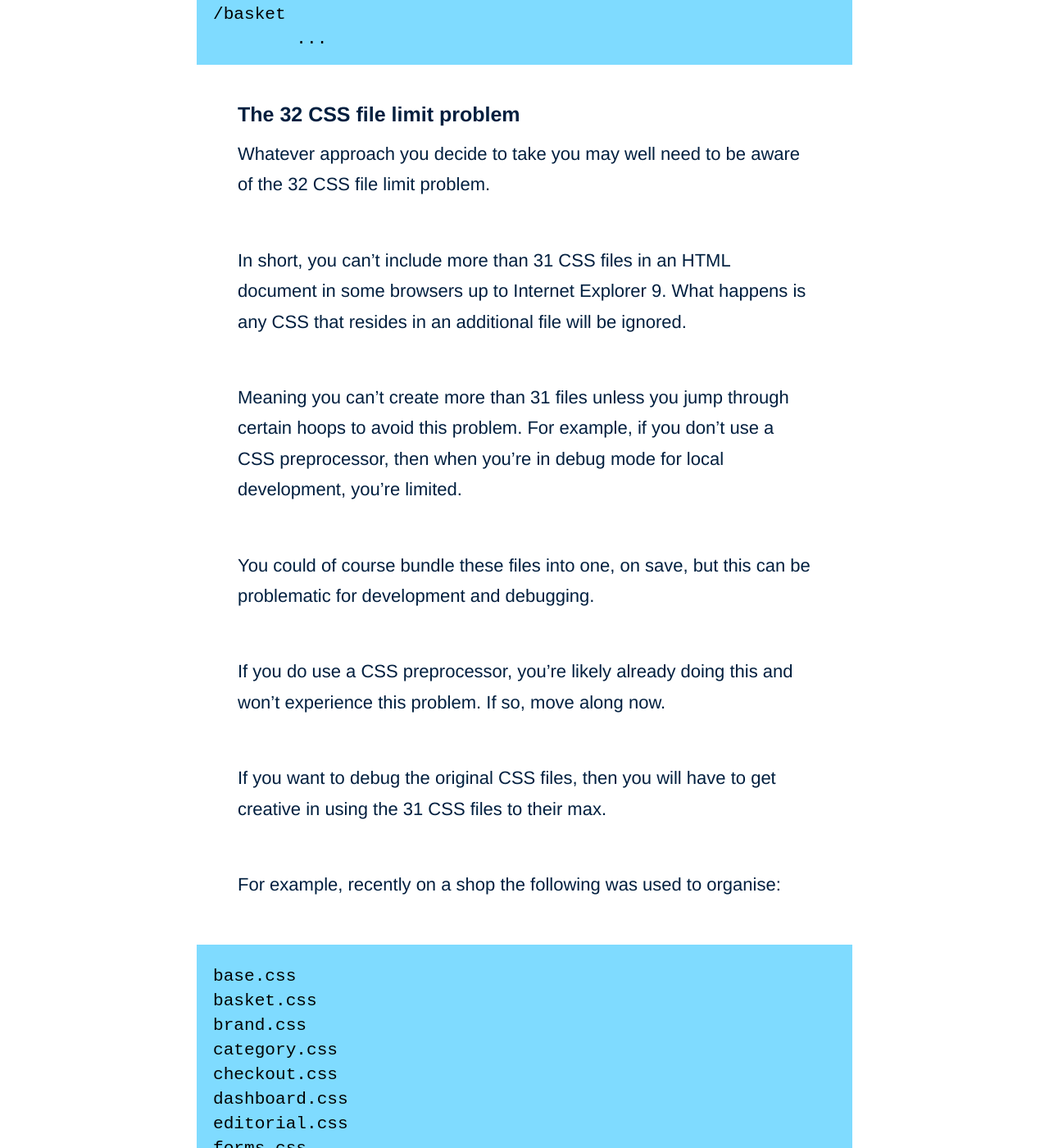
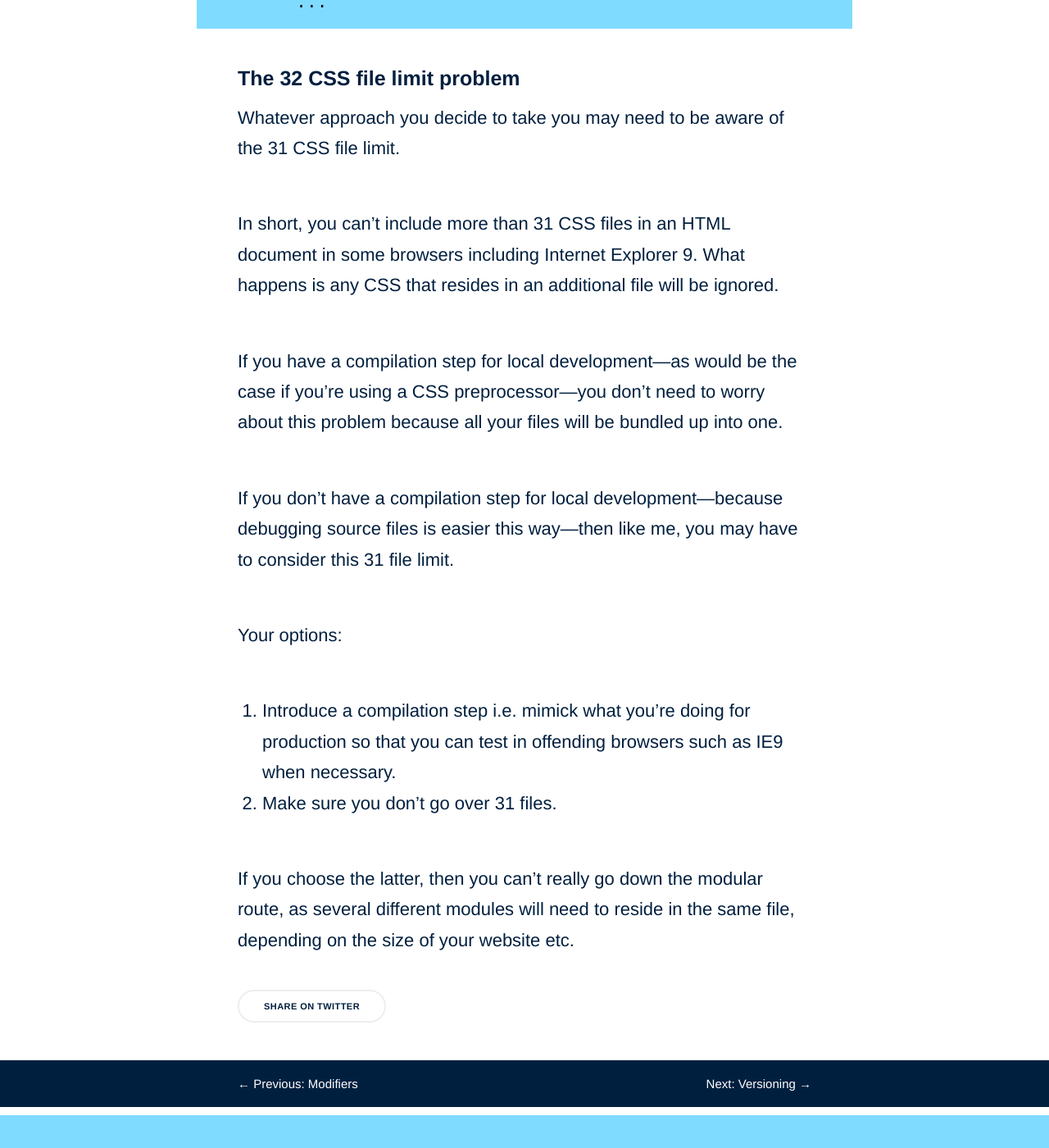
Before and after one commit to adamsilver/maintainablecss.com-jekyll, a Jekyll site: the page built from _chapters/09-organisation.md, in a window 1280 px wide and 1400 px high, scrolled down 2619 px. Shown: the whole window at 82% size. Built offline with Jekyll 4.4.1, drawn with Linux system fonts in a browser that asks for light colours; some of the changed text lies outside the part shown.

Commit message:
Organisation update

```diff
--- a/_chapters/09-organisation.md
+++ b/_chapters/09-organisation.md
@@ -25,94 +25,53 @@ This is the approach I have taken and been exposed to the most.
 
 It's obvious where CSS lives whether it is a global rule such as `body {}` or if it's a module such as `.basket {}`. Additionally, these assets are often modified for deployment, and having them all in one place simplifies this task.
 
-## 2. The CSS in a module folder method
+## 2. CSS in separate folders
 
-This approach means that the CSS folder resides within the module it pertains to as follows:
+This option means that CSS resides within the module it pertains to:
 
 	/basket
 		/controllers
-			BasketController.js
+			...
 		/templates
-			Basket.html
+			...
+		/partials
+			...
+		/whatever
+			...
 		/css
 			basket.css
 	/header
 		...
 
-This approach is great because it groups related functionality under a single module folder. Whether it's CSS, Javascript, HTML, Controllers, Views, Partials or whatever else, having it all grouped in one place improves portability, and often you're working on multiple bits relating to the same feature so this makes sense.
+The nice thing with this is that all related functionality lives under a single folder relating to the module.
 
-This to me makes more sense than the first approach, and when I have used it, it works well.
+But what about global CSS?
 
-As with the first approach, there is always *some* global CSS to write, so this will have to reside somewhere that doesn't have a natural home like modules do. You end up needing a "GlobalStuff" folder anyway.
+You'll need a folder for global CSS (or global stuff in general) for rules applied globally. Something like:
 
 	/global
-		global.css
-		etc.css
+		/css
+			resetPerhaps.css
+			global.css
+			etc.css
+	/basket
+		...as above...
 	/header
-		...
-	/basket
 		...
 
 ## The 32 CSS file limit problem
 
-Whatever approach you decide to take you may well need to be aware of the 32 CSS file limit problem.
+Whatever approach you decide to take you may need to be aware of the 31 CSS file limit.
 
-In short, you can't include more than 31 CSS files in an HTML document in some browsers up to Internet Explorer 9. What happens is any CSS that resides in an additional file will be ignored.
+In short, you can't include more than 31 CSS files in an HTML document in some browsers including Internet Explorer 9. What happens is any CSS that resides in an additional file will be ignored.
 
-Meaning you can't create more than 31 files unless you jump through certain hoops to avoid this problem. For example, if you don't use a CSS preprocessor, then when you're in debug mode for local development, you're limited.
+If you have a compilation step for local development&mdash;as would be the case if you're using a CSS preprocessor&mdash;you don't need to worry about this problem because all your files will be bundled up into one.
 
-You could of course bundle these files into one, on save, but this can be problematic for development and debugging.
+If you don't have a compilation step for local development&mdash;because debugging source files is easier this way&mdash;then like me, you may have to consider this 31 file limit.
 
-If you do use a CSS preprocessor, you're likely already doing this and won't experience this problem. If so, move along now.
+Your options:
 
-If you want to debug the original CSS files, then you will have to get creative in using the 31 CSS files to their max.
+1. Introduce a compilation step i.e. mimick what you're doing for production so that you can test in offending browsers such as IE9 when necessary.
+2. Make sure you don't go over 31 files.
 
-For example, recently on a shop the following was used to organise:
-
-	base.css
-	basket.css
-	brand.css
-	category.css
-	checkout.css
-	dashboard.css
-	editorial.css
-	forms.css
-	globalModules.css
-	header.css
-	homepage.css
-	productDetails.css
-	roadtTest.css
-	security.css
-	simpleBrand.css
-	staticPages.css
-	subCategory.css
-
-It's interesting because I don't think this is perfect or great but it's okay considering we decided not to use a preprocessor to make debugging and developing easier in some respects.
-
-But the thing is, buttons.css could have been shoved in global. Same goes for forms.css.
-
-Then you have header.css which is a global module but got so big that it warranted a file of it's own.
-
-And actually these are organised more by page, than module, because those modules are often only surfaced on a single page.
-
-All food for thought for deciding how to organise stuff.
-
-Also, bundling everything v.s. separate bundles per section or page.
-
-Could do account.css and shop.css etc. It's not perfect, but prefer easy debuggin and a pretty easy to navigate file system.
-
-Failing that, it's easy to search for a module in question as per the guidelines because the css will only reside in one place. So search to the rescue on that one.
-
-## Splitting out sections with a chunky comment
-
-	/****************************************
-	* Basket
-	****************************************/
-
-	.basket {
-		/* etc */
-	}
-
-	.basket-title {
-		/* etc */
-	}
+If you choose the latter, then you can't really go down the modular route, as several different modules will need to reside in the same file, depending on the size of your website etc.
```
Also changed, not shown: other parts of _chapters/09-organisation.md (+1 -1 lines).
